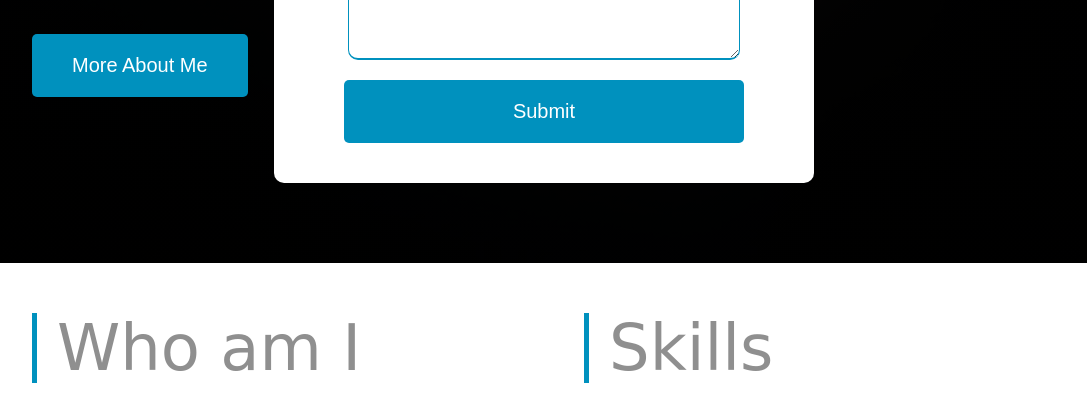
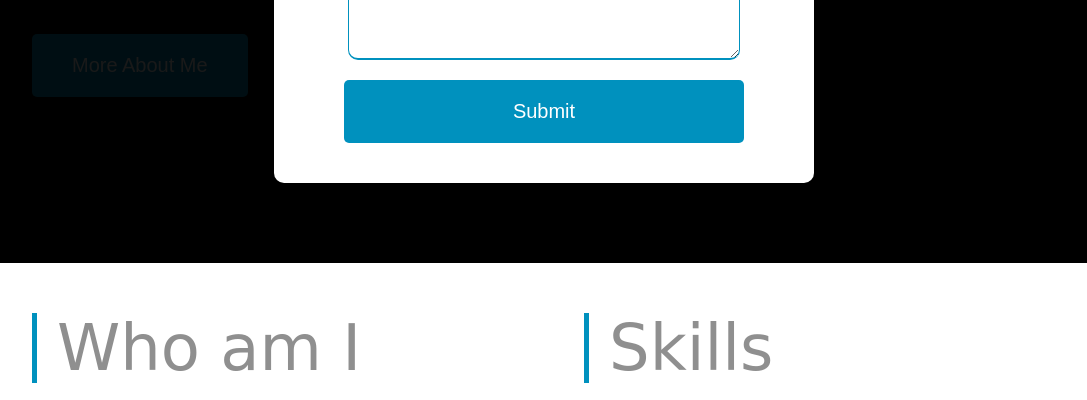
Before and after one commit to bignimz/IP-portfolio-landing-page, a plain HTML site: page index.html in a window 1280 px wide. Shown: the part 537-937 px from the top of the page, without its empty margins (96-1183 px from the left). Drawn offline with Linux system fonts and the light colour scheme; a web font is replaced by a local one.

Commit message:
Modified and styled the overlay

```diff
--- a/index.html
+++ b/index.html
@@ -33,7 +33,7 @@
       </nav>
 
       <!-- Form Overlay -->
-      <div class="overaly"></div>
+      <div class="overlay hidden"></div>
 
       <!-- Contact Form Modal -->
       <div class="modal hidden">
--- a/style.css
+++ b/style.css
@@ -169,7 +169,7 @@ a {
   left: 50%;
   top: 50%;
   transform: translate(-50%, -50%);
-  z-index: 99;
+  z-index: 100;
 }
 
 
@@ -209,9 +209,13 @@ a {
 }
 
 .overlay {
+  position: absolute;
+  top: 0px;
+  left: 0px;
   width: 100%;
   height: 100%;
-  background-color: #ff0000;
+  background-color: #000000;
+  opacity: .9;
   z-index: 99;
 }
 
```
